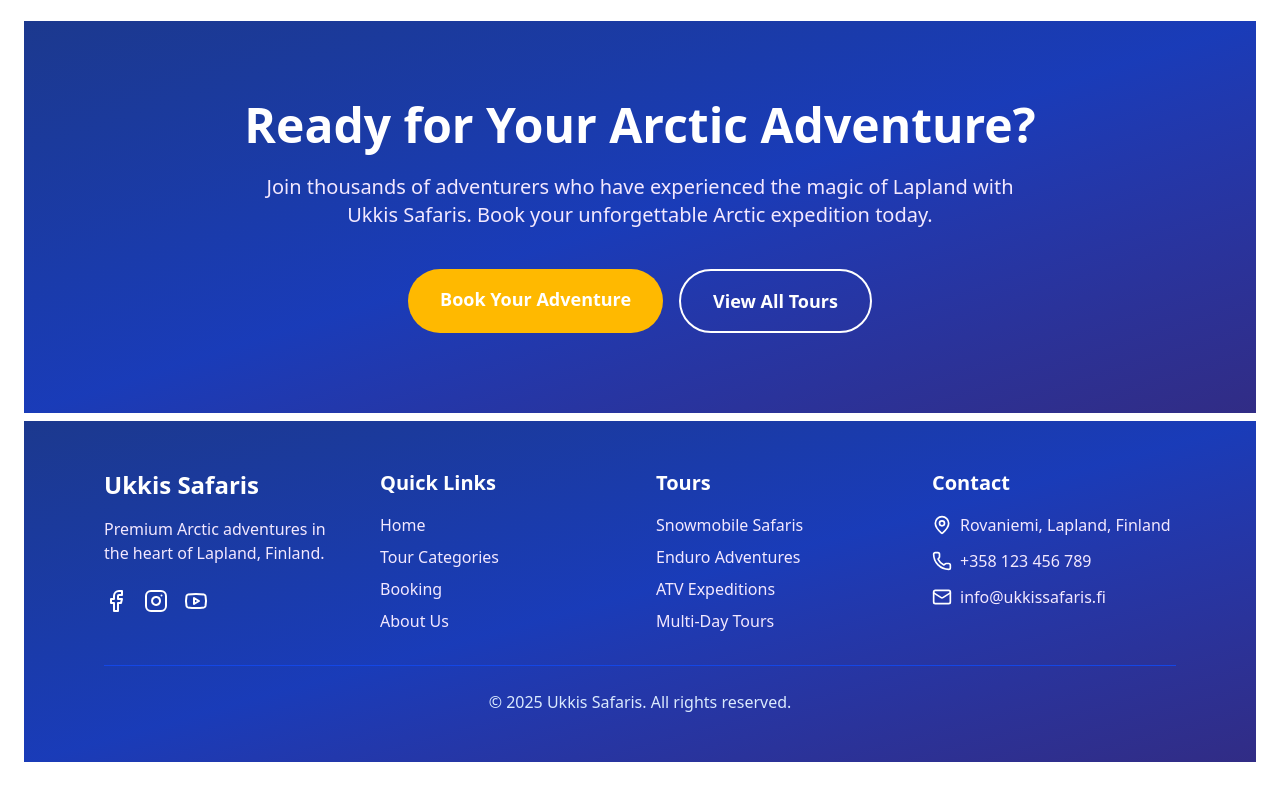
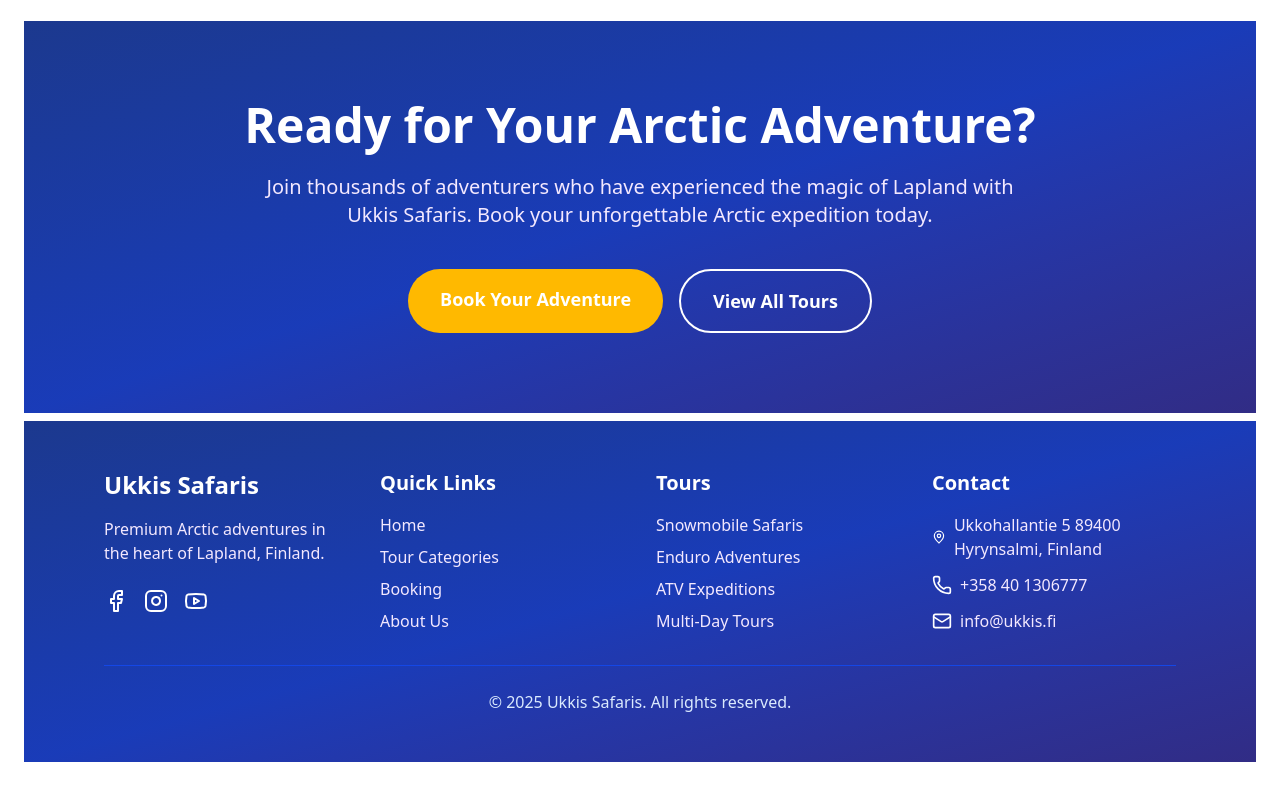
Before and after one commit to WaltteriWe/Ukkis-booking-system, a Next.js app in the folder frontend/: page / in a window 1280 px wide. Shown: the part 2680-3480 px from the top of the page. Built offline with nearby package versions, Linux system fonts and the light colour scheme.

Commit message:
commit after demo

```diff
--- a/frontend/src/components/Footer.tsx
+++ b/frontend/src/components/Footer.tsx
@@ -1,5 +1,12 @@
 import Link from "next/link";
-import { Facebook, Instagram, Youtube, MapPin, Phone, Mail } from "lucide-react";
+import {
+  Facebook,
+  Instagram,
+  Youtube,
+  MapPin,
+  Phone,
+  Mail,
+} from "lucide-react";
 import { cn } from "@/lib/utils";
 
 const Footer = ({ className }: { className?: string }) => {
@@ -29,10 +36,7 @@
           <div>
             <h4 className="text-xl font-semibold mb-4">Quick Links</h4>
             <div className="space-y-2">
-              <Link
-                href="/"
-                className="block text-purple-100 hover:text-white"
-              >
+              <Link href="/" className="block text-purple-100 hover:text-white">
                 Home
               </Link>
               <Link
@@ -94,23 +98,24 @@
               <div className="flex items-center gap-2">
                 <MapPin className="w-5 h-5" />
                 <span className="text-purple-100">
-                  Rovaniemi, Lapland, Finland
+                  Ukkohallantie 5 89400 Hyrynsalmi, Finland
                 </span>
               </div>
               <div className="flex items-center gap-2">
                 <Phone className="w-5 h-5" />
-                <span className="text-purple-100">+358 123 456 789</span>
+                <span className="text-purple-100">+358 40 1306777</span>
               </div>
               <div className="flex items-center gap-2">
                 <Mail className="w-5 h-5" />
-                <span className="text-purple-100">info@ukkissafaris.fi</span>
+                <span className="text-purple-100">info@ukkis.fi</span>
               </div>
             </div>
           </div>
         </div>
         <div className="border-t border-blue-700 mt-8 pt-6 text-center">
           <p className="text-blue-100">
-            &copy; {new Date().getFullYear()} Ukkis Safaris. All rights reserved.
+            &copy; {new Date().getFullYear()} Ukkis Safaris. All rights
+            reserved.
           </p>
         </div>
       </div>
```
